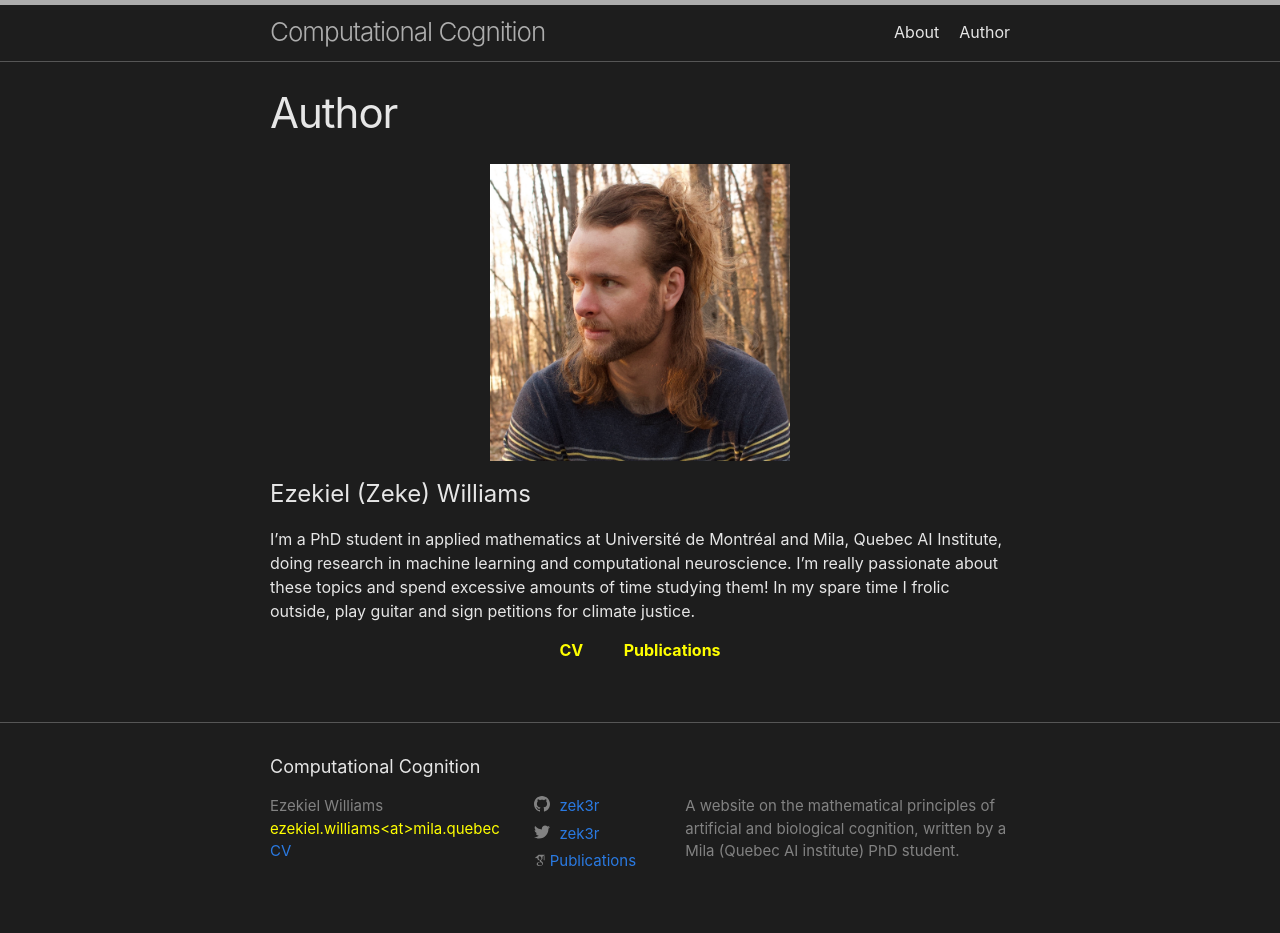
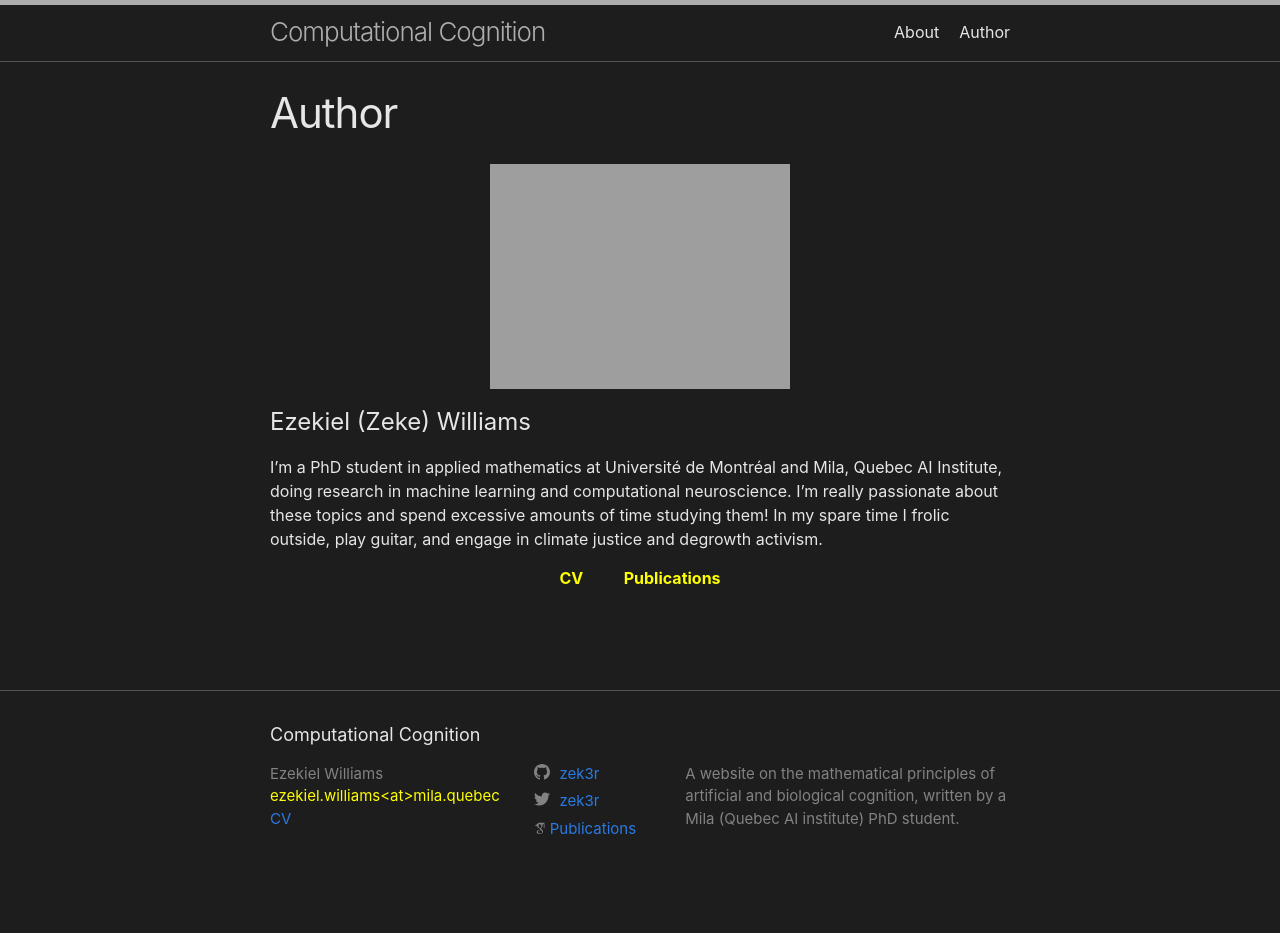
Before and after one commit to zek3r/zek3r.github.io, a Jekyll site: the page built from author.markdown, in a window 1280 px wide. Built offline with Jekyll 4.4.1, drawn with Linux system fonts in a browser that asks for light colours; some web fonts are replaced; after the commit the page ends 900 px from its top, so only the background shows below that.

Commit message:
updated cv and profile

```diff
--- a/_config.yml
+++ b/_config.yml
@@ -28,7 +28,7 @@ url: "" # the base hostname & protocol for your site, e.g. http://example.com
 twitter_username: zek3r
 github_username:  zek3r
 gs_title: Publications
-cv_link: assets/cv_current.pdf
+cv_link: assets/cv_mar23.pdf
 
 # Build settings
 theme: minima
--- a/author.markdown
+++ b/author.markdown
@@ -6,11 +6,11 @@ permalink: /author/
 
 
 
-<p style="text-align:center;"><img src="https://zek3r.github.io/assets/profile.jpeg" title="zeke spent all night making this webpage" width="300"/></p>
+<p style="text-align:center;"><img src="https://zek3r.github.io/assets/profile3.jpeg" title="zeke spent all night making this webpage" width="300"/></p>
 
 # Ezekiel (Zeke) Williams
 
-I’m a PhD student in applied mathematics at Université de Montréal and Mila, Quebec AI Institute, doing research in machine learning and computational neuroscience. I’m really passionate about these topics and spend excessive amounts of time studying them! In my spare time I frolic outside, play guitar and sign petitions for climate justice.
+I’m a PhD student in applied mathematics at Université de Montréal and Mila, Quebec AI Institute, doing research in machine learning and computational neuroscience. I’m really passionate about these topics and spend excessive amounts of time studying them! In my spare time I frolic outside, play guitar, and engage in climate justice and degrowth activism.
 
 
 <div style="text-align:center">
```
Also changed, not shown: 2 other files.
